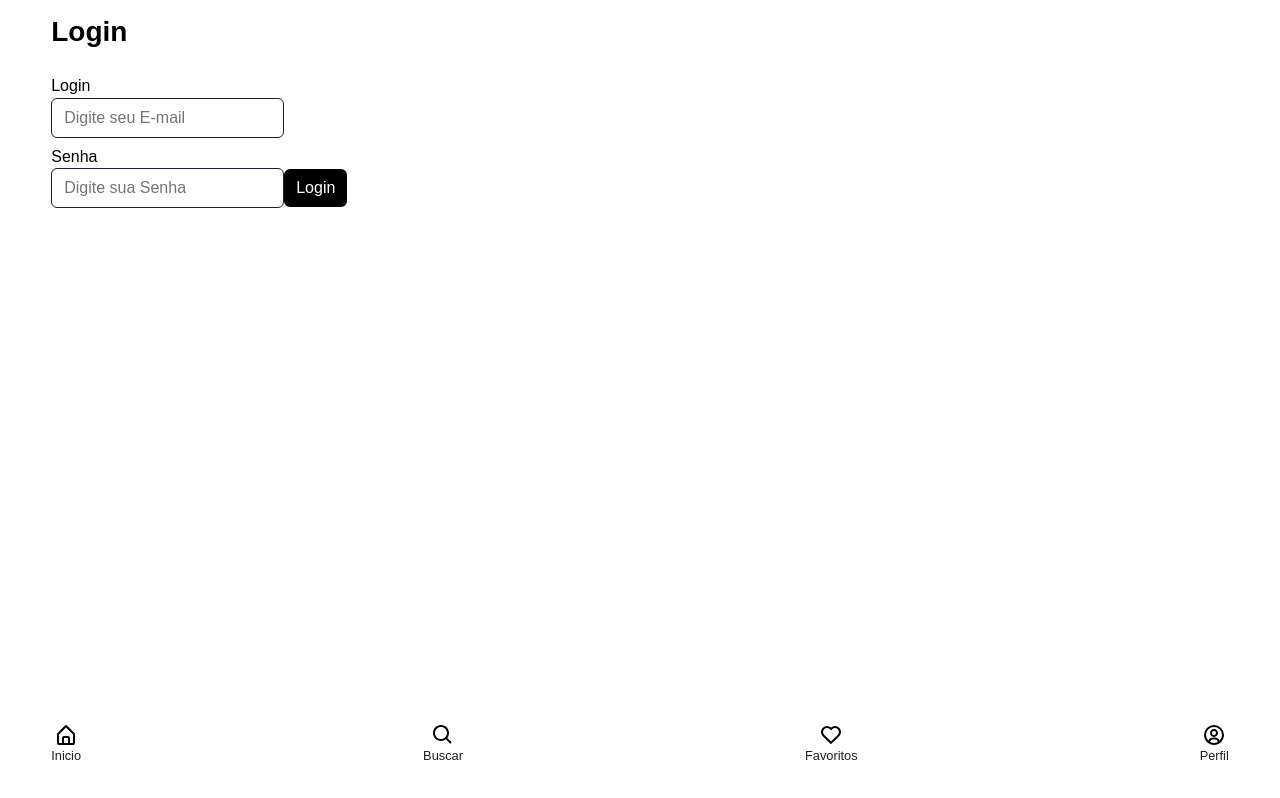
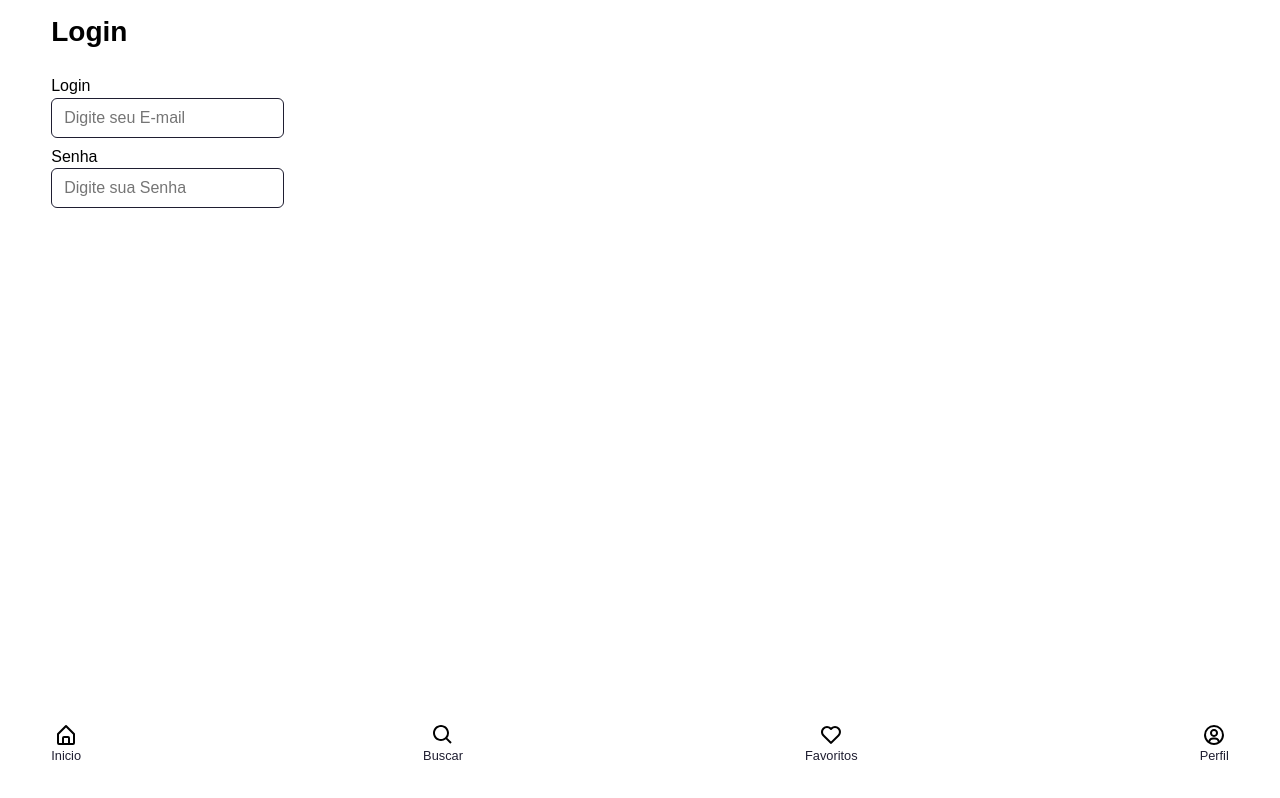
Before and after one commit to LuannZeiro/CP5-Frontend-main, a Next.js app in the folder CP5-Frontend-main/: page /login in a window 1280 px wide. Shown: the top 798 px of the page. Built offline with nearby package versions, Linux system fonts and the light colour scheme.

Commit message:
Update page.tsx

```diff
--- a/CP5-Frontend-main/src/app/login/page.tsx
+++ b/CP5-Frontend-main/src/app/login/page.tsx
@@ -75,9 +75,6 @@ export default function Login() {
                     onChange={handlePassword}
                     placeholder="Digite sua Senha"
                 />
-                <Button type="button" onClick={handleClick}>
-                    Login
-                </Button>
             </form>
         </>
     );
```
